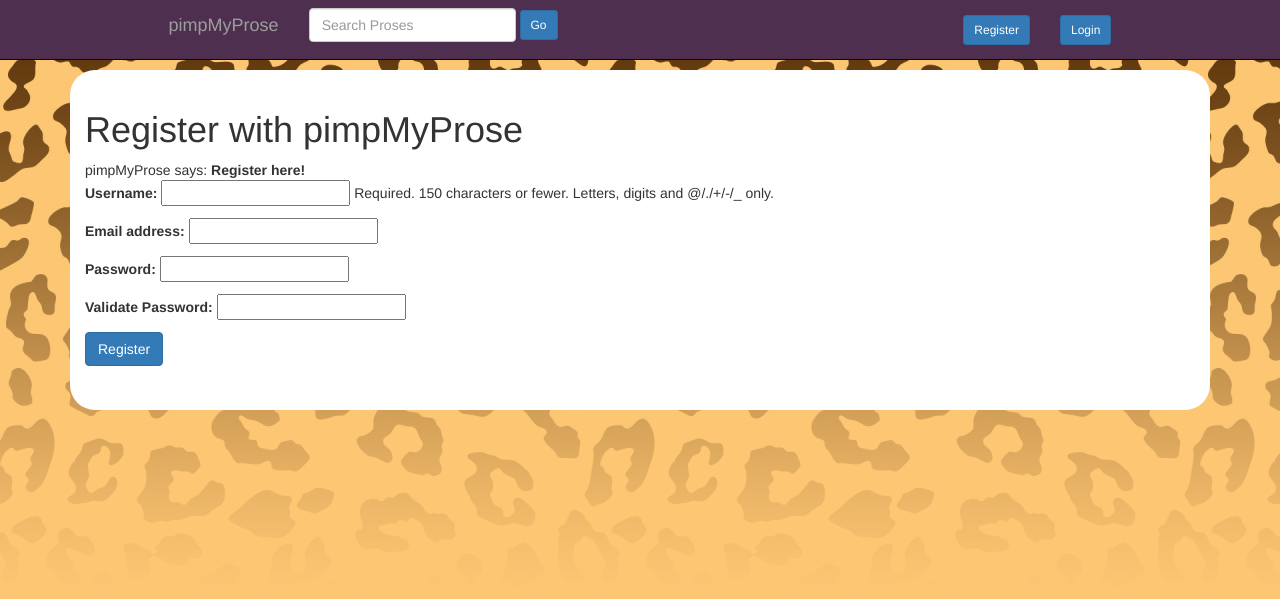
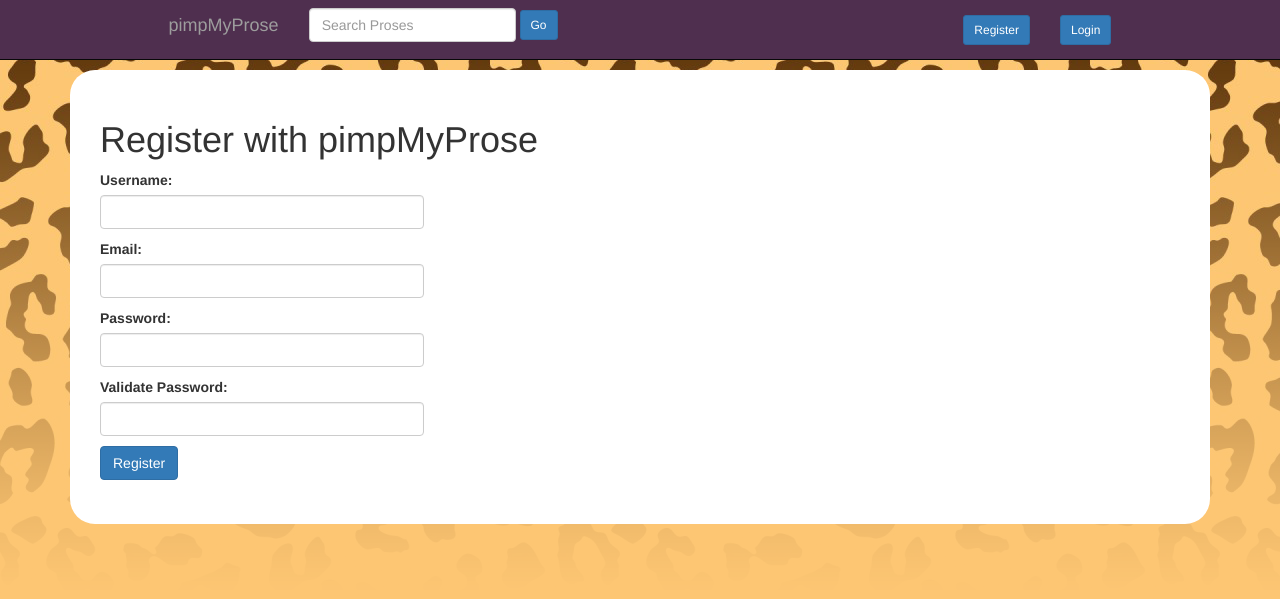
Before and after one commit to Vilos92/pimpmyprose, a Django app: page /prose/register/ in a window 1280 px wide. Shown: the top 599 px of the page. Run offline with Django 3.2, Linux system fonts and the light colour scheme; parts of the project's set-up code (start-up, migrations or seed data) failed here and were passed over; some libraries are stand-ins or nearby versions.

```diff
--- a/pimpmyprose/pimpmyprose/settings.py
+++ b/pimpmyprose/pimpmyprose/settings.py
@@ -83,6 +83,10 @@ HAYSTACK_CONNECTIONS = {
 	},
 }
 
+# Allow haystack to update in real time
+# May need to change this to reduce load in production
+HAYSTACK_SIGNAL_PROCESSOR = 'haystack.signals.RealtimeSignalProcessor'
+
 # Internationalization
 # https://docs.djangoproject.com/en/1.7/topics/i18n/
 
--- a/pimpmyprose/prose/forms.py
+++ b/pimpmyprose/prose/forms.py
@@ -3,8 +3,10 @@ from django.contrib.auth.models import User
 from django import forms
 
 class UserForm( forms.ModelForm ):
-	password = forms.CharField( widget = forms.PasswordInput() )
-	passwordValidate = forms.CharField( label = 'Validate Password', widget = forms.PasswordInput() )
+	username = forms.CharField( widget = forms.TextInput( attrs = { 'class' : 'form-control form-control-custom' } ) )
+	email = forms.EmailField( widget = forms.TextInput( attrs = { 'class' : 'form-control form-control-custom' } ) )
+	password = forms.CharField( widget = forms.PasswordInput( attrs = { 'class' : 'form-control form-control-custom' } ) )
+	passwordValidate = forms.CharField( label = 'Validate Password', widget = forms.PasswordInput( attrs = { 'class' : 'form-control form-control-custom' } ) )
 
 	class Meta:
 		model = User
@@ -40,9 +42,9 @@ class UserProfileForm( forms.ModelForm ):
 
 # Form to edit user account, does not include username
 class UserManageForm( forms.Form ):
-	email = forms.EmailField()
-	password = forms.CharField( widget = forms.PasswordInput() )
-	passwordValidate = forms.CharField( label = 'Validate Password', widget = forms.PasswordInput() )
+	email = forms.EmailField( widget = forms.TextInput( attrs = { 'class' : 'form-control form-control-custom' } ) )
+	password = forms.CharField( widget = forms.PasswordInput( attrs = { 'class' : 'form-control form-control-custom' } ) )
+	passwordValidate = forms.CharField( label = 'Validate Password', widget = forms.PasswordInput( attrs = { 'class' : 'form-control form-control-custom' } ) )
 
 	def __init__( self, *args, **kwargs ):
 		self.user = kwargs.pop( 'user', None )
--- a/pimpmyprose/prose/static/css/main.css
+++ b/pimpmyprose/prose/static/css/main.css
@@ -45,8 +45,7 @@ body {
 .main-column {
 	background-color: #FFFFFF;
 
-	padding-top: 20px;
-	padding-bottom: 30px;
+	padding: 30px 30px 30px 30px;
 
 	border-radius: 25px 25px 25px 25px;
 }
@@ -110,3 +109,8 @@ body {
 .unreadResponse {
 	background-color: #FDC673;
 }
+
+/* Make forms on register and login page look better */
+.form-control-custom {
+	width: 30%;
+}
--- a/pimpmyprose/templates/prose/login.html
+++ b/pimpmyprose/templates/prose/login.html
@@ -25,9 +25,9 @@ pimpMyProse says: <strong>You are already logged in!</strong>
 {% else %}
 <form id="login_form" method="post" action="{% url 'prose:login' %}">
 	{% csrf_token %}
-	Username: <input type="text" name="username" value="" size="50" />
+	Username: <input type="text" name="username" value="" size="50" class="form-control form-control-custom" />
 	<br />
-	Password: <input type="password" name="password" value="" size="50" />
+	Password: <input type="password" name="password" value="" size="50" class="form-control form-control-custom" />
 	<br />
 
 	<button type="submit" class="btn btn-primary" name="submit" />Submit</button>
--- a/pimpmyprose/templates/prose/register.html
+++ b/pimpmyprose/templates/prose/register.html
@@ -18,8 +18,6 @@ pimpMyProse says: <strong>Thank you for registering!</strong> Redirecting in 5 s
 </script>
 
 {% else %}
-pimpMyProse says: <strong>Register here!</strong><br />
-
 <form id="user_form" method="post" action="{% url 'prose:register' %}">
 	{% csrf_token %}
 
```
Also changed, not shown: README.md.
